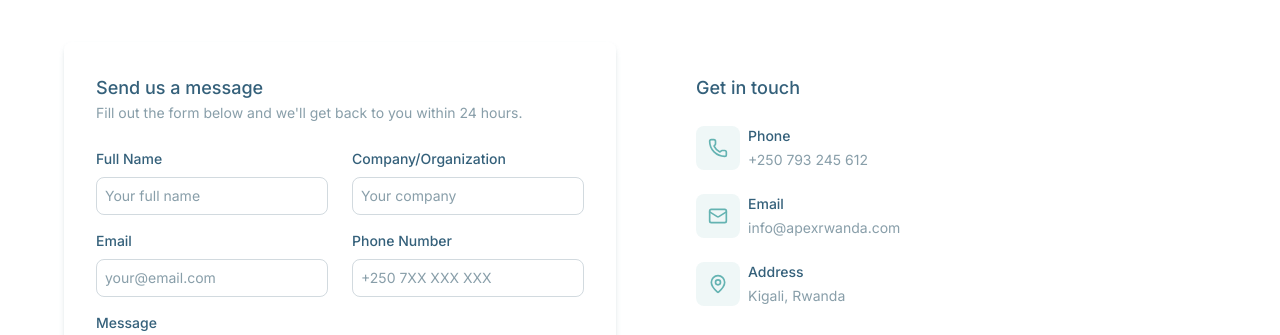
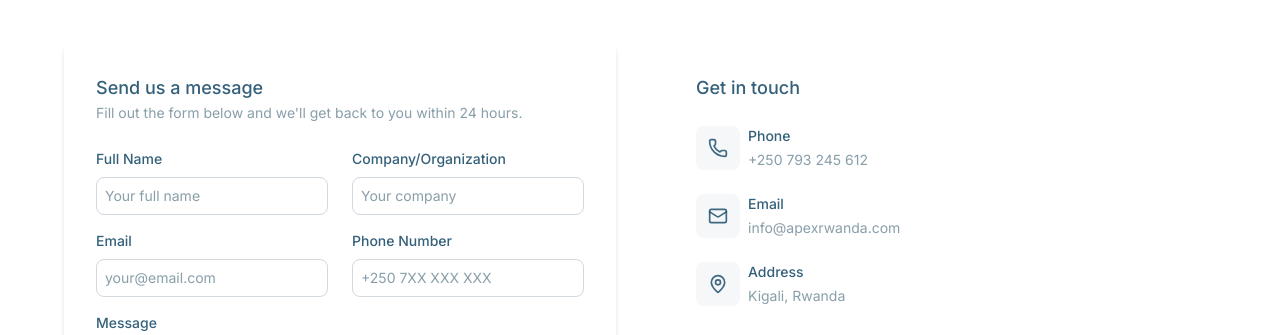
Before and after one commit to DavidMANZI-093/apex, a Next.js app: page / in a window 1280 px wide. Shown: the part 6760-7095 px from the top of the page. Built offline with nearby package versions, Linux system fonts and the light colour scheme.

Commit message:
Auto-commit at 03/07/2025, 12:30:42 for inactivity period...

```diff
--- a/src/components/contact.tsx
+++ b/src/components/contact.tsx
@@ -122,8 +122,8 @@ const Contact = () => {
 
             <div className="flex flex-col gap-6">
               <div className="flex gap-2">
-                <div className="w-11 h-11 bg-verdigris/10 rounded-lg flex items-center justify-center">
-                  <Phone className="w-5 h-5 text-verdigris" />
+                <div className="w-11 h-11 bg-indigo-dye/4 rounded-lg flex items-center justify-center">
+                  <Phone className="w-5 h-5 text-indigo-dye/80" />
                 </div>
                 <div className="flex flex-col gap-1">
                   <p className="!text-sm !font-medium !text-indigo-dye/85">Phone</p>
@@ -132,8 +132,8 @@ const Contact = () => {
               </div>
 
               <div className="flex gap-2">
-                <div className="w-11 h-11 bg-verdigris/10 rounded-lg flex items-center justify-center">
-                  <Mail className="w-5 h-5 text-verdigris" />
+                <div className="w-11 h-11 bg-indigo-dye/4 rounded-lg flex items-center justify-center">
+                  <Mail className="w-5 h-5 text-indigo-dye/80" />
                 </div>
                 <div className="flex flex-col gap-1">
                   <p className="!text-sm !font-medium !text-indigo-dye/85">Email</p>
@@ -142,8 +142,8 @@ const Contact = () => {
               </div>
 
               <div className="flex gap-2">
-                <div className="w-11 h-11 bg-verdigris/10 rounded-lg flex items-center justify-center">
-                  <MapPin className="w-5 h-5 text-verdigris" />
+                <div className="w-11 h-11 bg-indigo-dye/4 rounded-lg flex items-center justify-center">
+                  <MapPin className="w-5 h-5 text-indigo-dye/80" />
                 </div>
                 <div className="flex flex-col gap-1">
                   <p className="!text-sm !font-medium !text-indigo-dye/85">Address</p>
@@ -155,16 +155,16 @@ const Contact = () => {
             <div className="flex flex-col gap-2">
               <h5 className="!text-lg !font-medium !text-indigo-dye/85">Follow us</h5>
               <div className="flex gap-2">
-                <a className="w-11 h-11 bg-verdigris/10 !text-indigo-dye/80 hover:!bg-verdigris hover:!text-white transition-colors duration-200 rounded-lg flex items-center justify-center" href="https://www.linkedin.com/apexrwanda" target="_blank" rel="noopener noreferrer">
+                <a className="w-11 h-11 bg-indigo-dye/4 !text-indigo-dye/80 hover:!bg-indigo-dye hover:!text-white transition-colors duration-200 rounded-lg flex items-center justify-center" href="https://www.linkedin.com/apexrwanda" target="_blank" rel="noopener noreferrer">
                   <LuLinkedin className="w-5 h-5" />
                 </a>
-                <a className="w-11 h-11 bg-verdigris/10 !text-indigo-dye/80 hover:!bg-verdigris hover:!text-white transition-colors duration-200 rounded-lg flex items-center justify-center" href="https://www.facebook.com/apexrwanda" target="_blank" rel="noopener noreferrer">
+                <a className="w-11 h-11 bg-indigo-dye/4 !text-indigo-dye/80 hover:!bg-indigo-dye hover:!text-white transition-colors duration-200 rounded-lg flex items-center justify-center" href="https://www.facebook.com/apexrwanda" target="_blank" rel="noopener noreferrer">
                   <FiFacebook className="w-5 h-5" />
                 </a>
-                <a className="w-11 h-11 bg-verdigris/10 !text-indigo-dye/80 hover:!bg-verdigris hover:!text-white transition-colors duration-200 rounded-lg flex items-center justify-center" href="https://www.instagram.com/apexrwanda" target="_blank" rel="noopener noreferrer">
+                <a className="w-11 h-11 bg-indigo-dye/4 !text-indigo-dye/80 hover:!bg-indigo-dye hover:!text-white transition-colors duration-200 rounded-lg flex items-center justify-center" href="https://www.instagram.com/apexrwanda" target="_blank" rel="noopener noreferrer">
                   <FiInstagram className="w-5 h-5" />
                 </a>
-                <a className="w-11 h-11 bg-verdigris/10 !text-indigo-dye/80 hover:!bg-verdigris hover:!text-white transition-colors duration-200 rounded-lg flex items-center justify-center" href="https://www.twitter.com/apexrwanda" target="_blank" rel="noopener noreferrer">
+                <a className="w-11 h-11 bg-indigo-dye/4 !text-indigo-dye/80 hover:!bg-indigo-dye hover:!text-white transition-colors duration-200 rounded-lg flex items-center justify-center" href="https://www.twitter.com/apexrwanda" target="_blank" rel="noopener noreferrer">
                   <RiTwitterXLine className="w-5 h-5" />
                 </a>
               </div>
```
